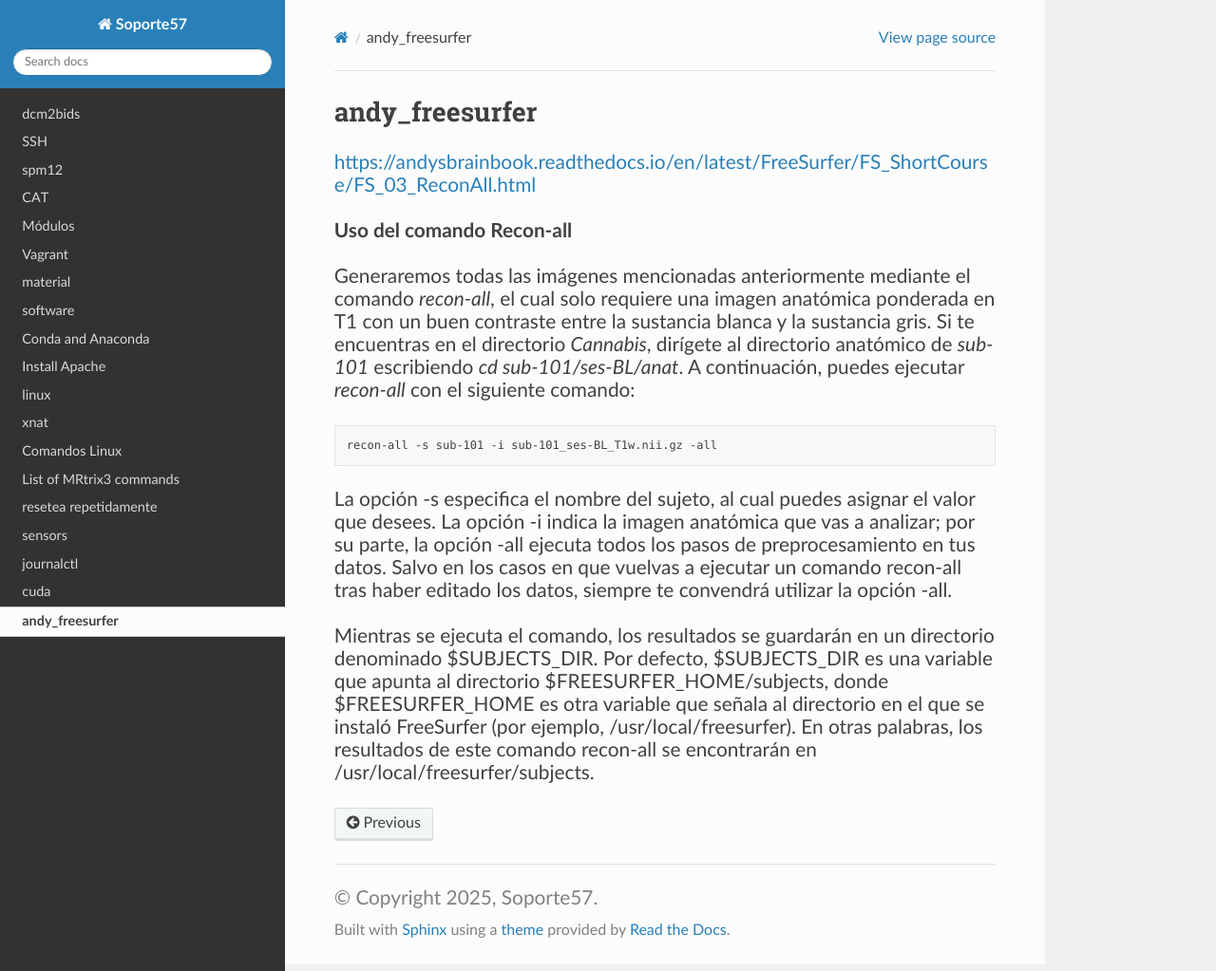
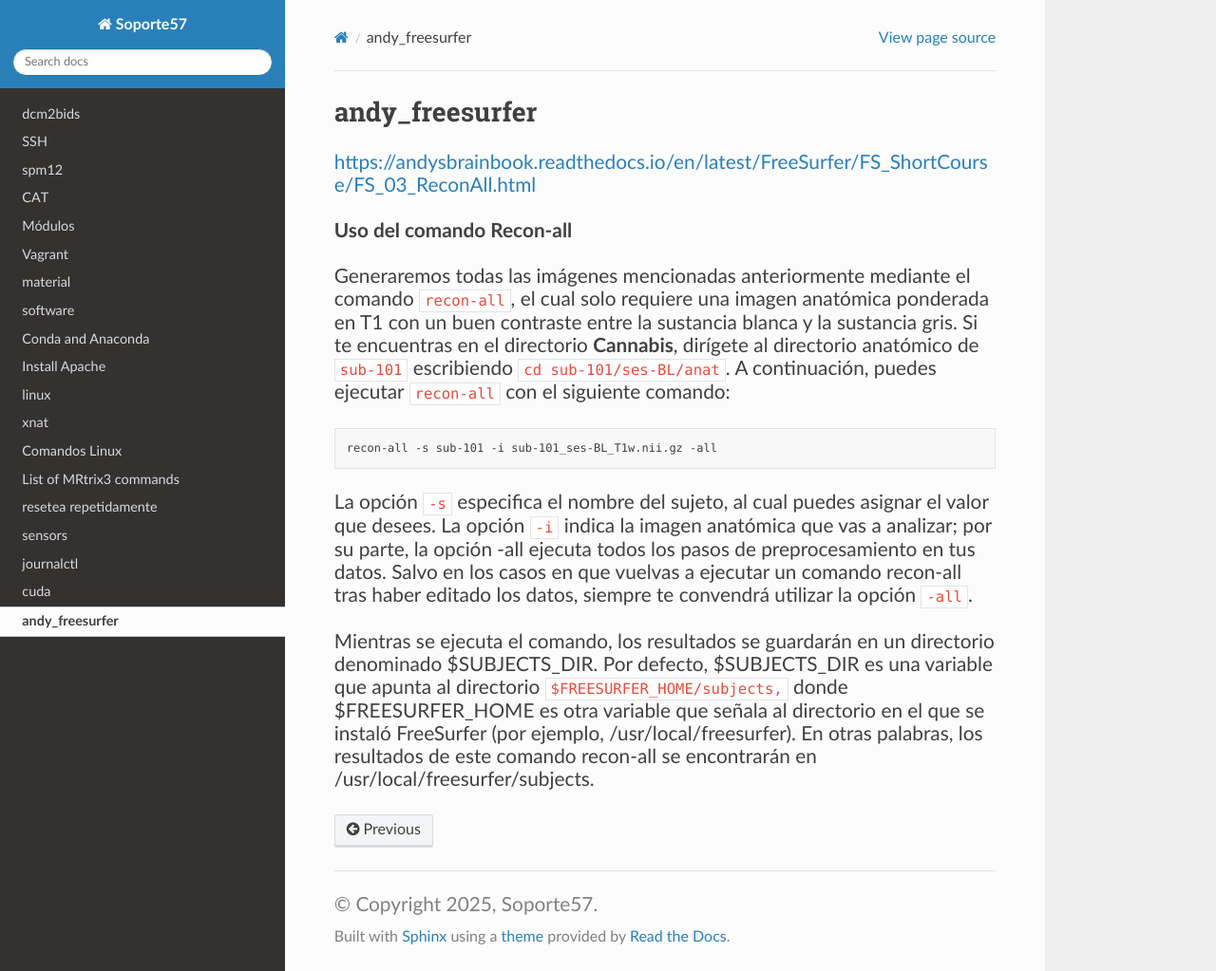
Before and after one commit to matecom57/santosg57-soporte, a Sphinx documentation site: the page built from docs/source/andy_freesurfer.rst, in a window 1280 px wide and 1023 px high. Shown: the whole window at 95% size. Built offline with Sphinx 7.4.7 and the Read the Docs theme 3.1.0, drawn with Linux system fonts in a browser that asks for light colours; pages that are not in the unit, such as notebooks, are missing from menus.

```diff
--- a/docs/source/andy_freesurfer.rst
+++ b/docs/source/andy_freesurfer.rst
@@ -5,10 +5,12 @@ https://andysbrainbook.readthedocs.io/en/latest/FreeSurfer/FS_ShortCourse/FS_03_
 
 **Uso del comando Recon-all**
 
-Generaremos todas las imágenes mencionadas anteriormente mediante el comando `recon-all`, el cual solo
+Generaremos todas las imágenes mencionadas anteriormente mediante el comando ``recon-all``, el cual
+solo
 requiere una imagen anatómica ponderada en T1 con un buen contraste entre la sustancia blanca y la
-sustancia gris. Si te encuentras en el directorio `Cannabis`, dirígete al directorio anatómico de
-`sub-101` escribiendo `cd sub-101/ses-BL/anat`. A continuación, puedes ejecutar `recon-all` con el
+sustancia gris. Si te encuentras en el directorio **Cannabis**, dirígete al directorio anatómico de
+``sub-101`` escribiendo ``cd sub-101/ses-BL/anat``. A continuación, puedes ejecutar ``recon-all`` con
+el
 siguiente comando:
 
 .. code:: Bash
@@ -16,13 +18,15 @@ siguiente comando:
    recon-all -s sub-101 -i sub-101_ses-BL_T1w.nii.gz -all
 
 
-La opción -s especifica el nombre del sujeto, al cual puedes asignar el valor que desees. La opción -i
+La opción ``-s`` especifica el nombre del sujeto, al cual puedes asignar el valor que desees. La opción
+``-i``
 indica la imagen anatómica que vas a analizar; por su parte, la opción -all ejecuta todos los pasos de
 preprocesamiento en tus datos. Salvo en los casos en que vuelvas a ejecutar un comando recon-all tras
-haber editado los datos, siempre te convendrá utilizar la opción -all.
+haber editado los datos, siempre te convendrá utilizar la opción ``-all``.
 
 Mientras se ejecuta el comando, los resultados se guardarán en un directorio denominado $SUBJECTS_DIR.
-Por defecto, $SUBJECTS_DIR es una variable que apunta al directorio $FREESURFER_HOME/subjects, donde
+Por defecto, $SUBJECTS_DIR es una variable que apunta al directorio ``$FREESURFER_HOME/subjects,``
+donde
 $FREESURFER_HOME es otra variable que señala al directorio en el que se instaló FreeSurfer (por
 ejemplo, /usr/local/freesurfer). En otras palabras, los resultados de este comando recon-all se
 encontrarán en /usr/local/freesurfer/subjects.
```
